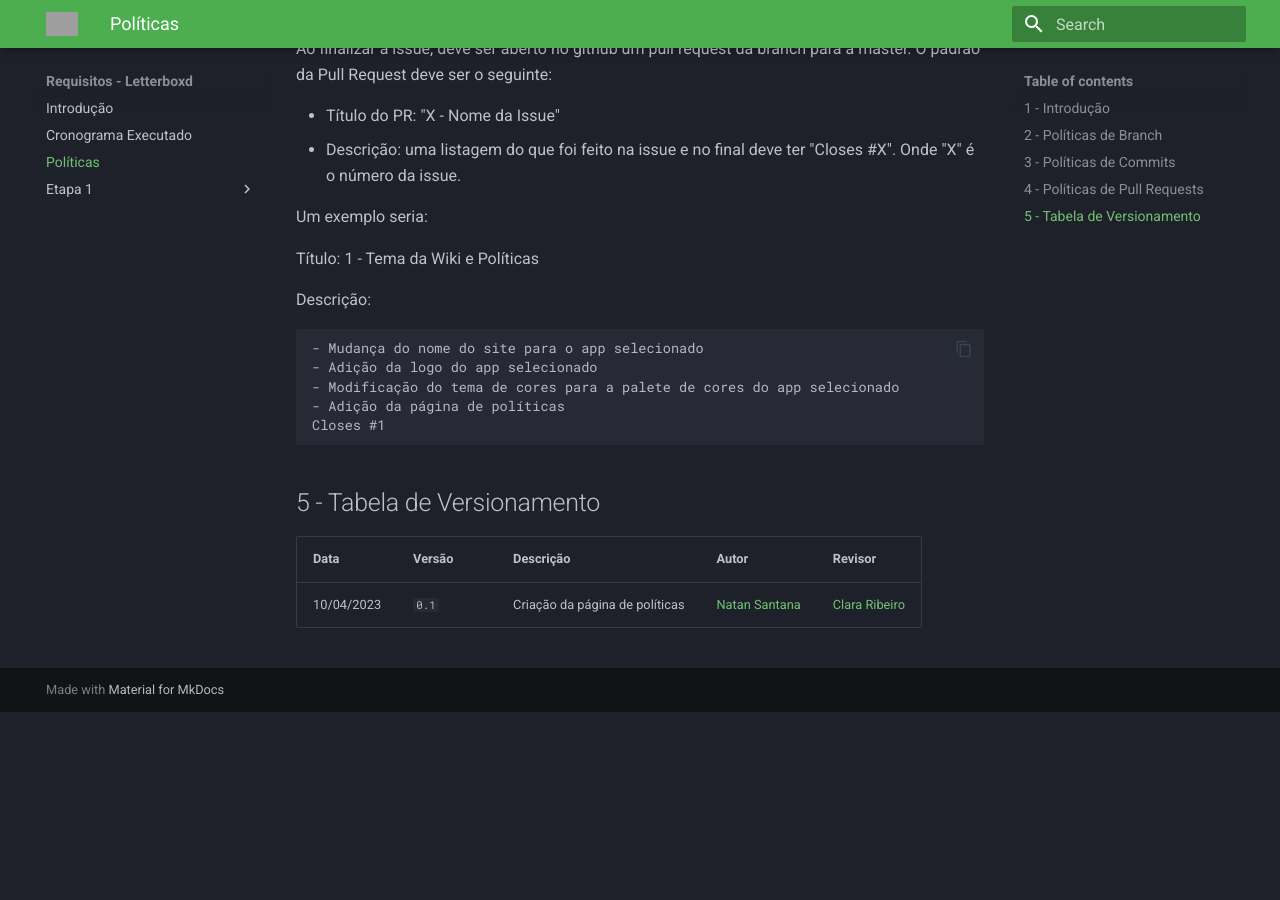
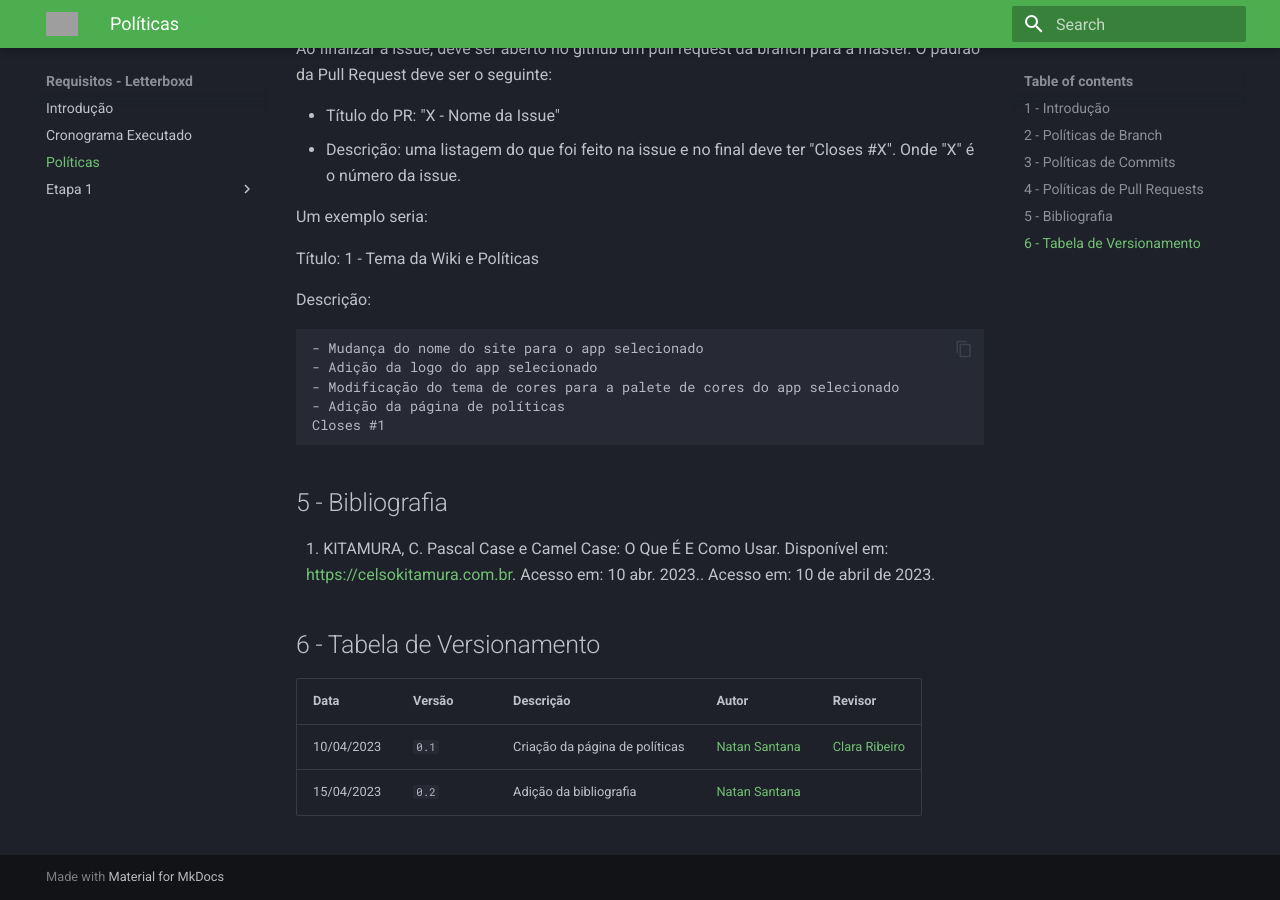
Before and after one commit to Requisitos-de-Software/2023.1-Letterboxd, an MkDocs documentation site: the page built from docs/politicas.md, in a window 1280 px wide and 900 px high, scrolled down 893 px. Built offline with MkDocs 1.6.1 and Material for MkDocs 9.7.7, drawn with Linux system fonts in a browser that asks for light colours; before the commit the page ends 1605 px from its top, so only the background shows below that; grey boxes are pictures that could not be loaded.

Commit message:
10 - adição da bibliografia na pagina de políticas

```diff
--- a/docs/politicas.md
+++ b/docs/politicas.md
@@ -38,8 +38,13 @@ Descrição:
     - Adição da página de políticas
     Closes #1
 
-## 5 - Tabela de Versionamento
+## 5 - Bibliografia
+
+<p><ul>1. KITAMURA, C. Pascal Case e Camel Case: O Que É E Como Usar. Disponível em: <a href="https://celsokitamura.com.br/pascal-case-e-camel-case/#:~:text=J%C3%A1%20Pascal%20Case%20%C3%A9%20a,Pascal%20Case%20e%20camel%20Case.">https://celsokitamura.com.br</a>. Acesso em: 10 abr. 2023.</a>. Acesso em: 10 de abril de 2023.</ul></p>
+
+## 6 - Tabela de Versionamento
 
 | Data | Versão | Descrição | Autor | Revisor |
 | ---- | ------ | --------- | ----- | ------- |
 | 10/04/2023 | `0.1`  | Criação da página de políticas | [Natan Santana](https://github.com/Neitan2001) | [Clara Ribeiro](https://github.com/clara-ribeiro)
+| 15/04/2023 | `0.2`  | Adição da bibliografia | [Natan Santana](https://github.com/Neitan2001) |
```
